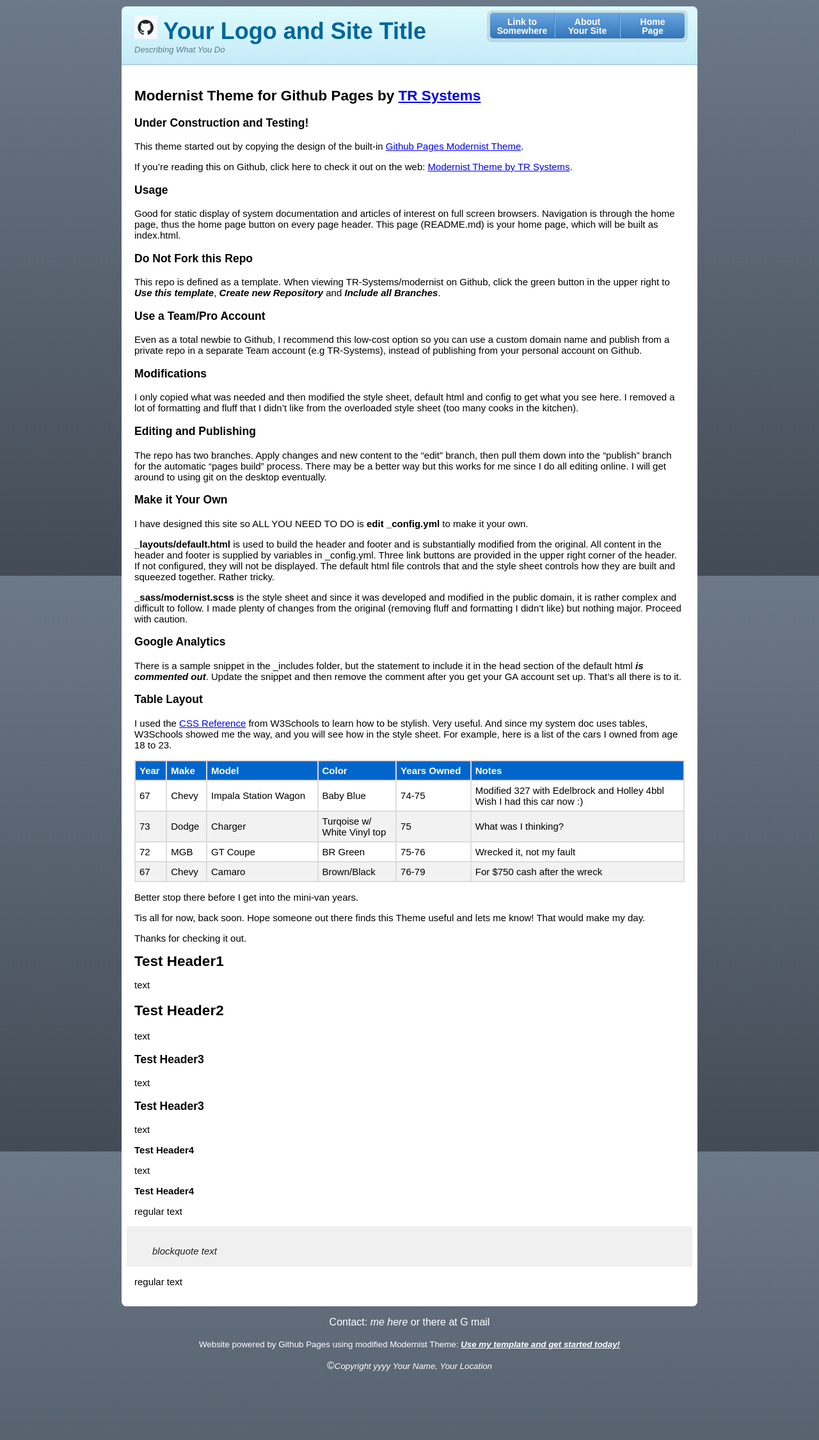
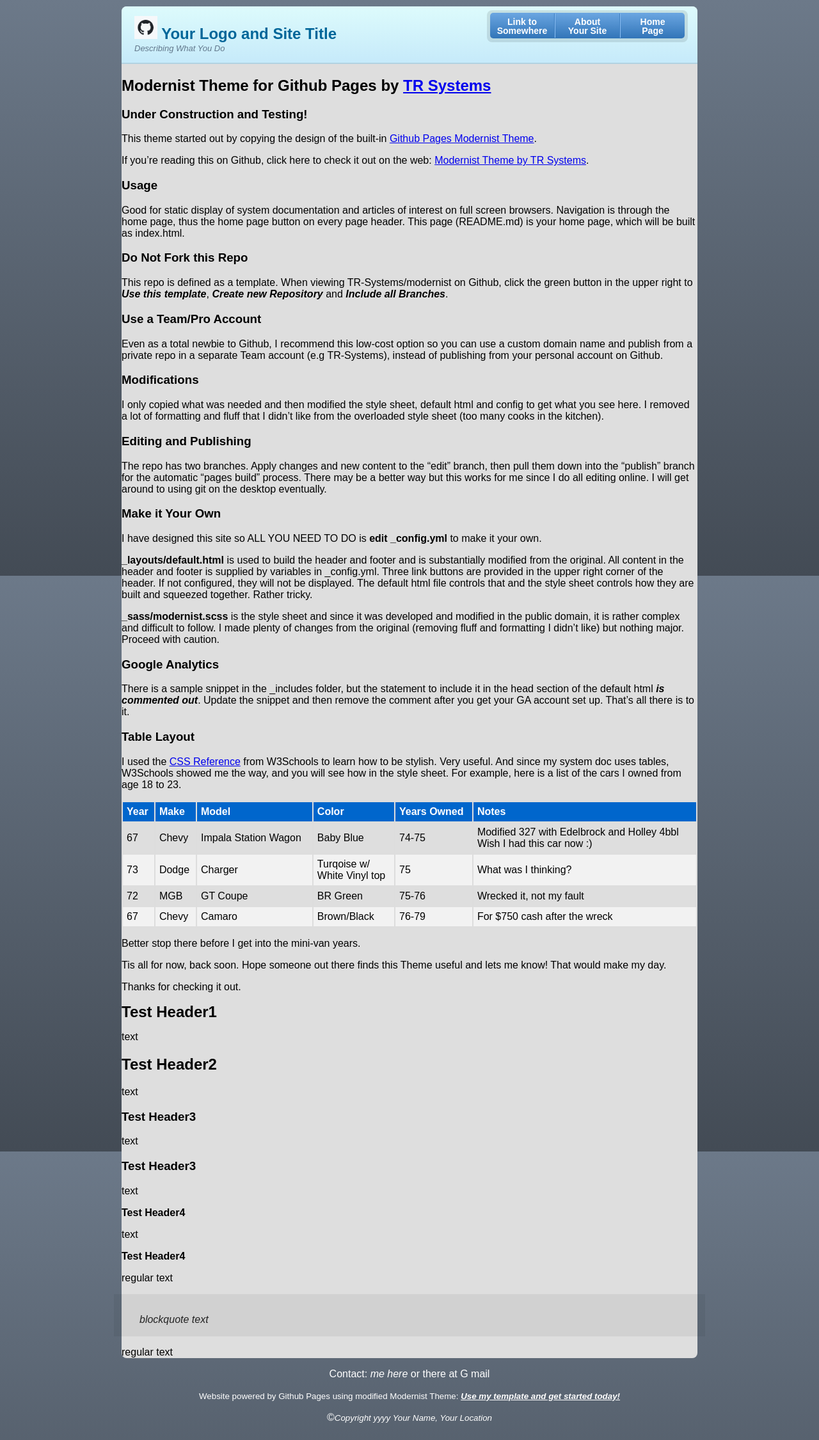
Before and after one commit to TR-Systems/modernist, a Jekyll site: the page built from README.md, in a window 1280 px wide. Shown: the whole page at 64% size. Built offline with Jekyll 4.4.1, drawn with Linux system fonts in a browser that asks for light colours; our own code applies the rules of GitHub Pages for plain Markdown files; before the commit the page ends 2170 px from its top, so only the background shows below that.

Commit message:
Update modernist.scss remove section settings

```diff
--- a/_sass/modernist.scss
+++ b/_sass/modernist.scss
@@ -35,7 +35,7 @@
   h1 {
     margin:0;
     padding:0;
-    font-size:36px;
+    font-size:24px;
     line-height:1.2;
     color:#069;
   }
@@ -204,16 +204,6 @@
   max-width:100%;
 }
 
-/* ????????????????????? */
-section {
-  padding:15px 20px;
-  font-size:15px;
-  border-top:1px solid #fff;
-  background:#FFFFFF;
-  border-radius: 0 0 8px 8px;
-  position:relative;
-}
-
 code, pre {
   font-family:Monaco, Bitstream Vera Sans Mono, Lucida Console, Terminal;
   color:#333;
```
